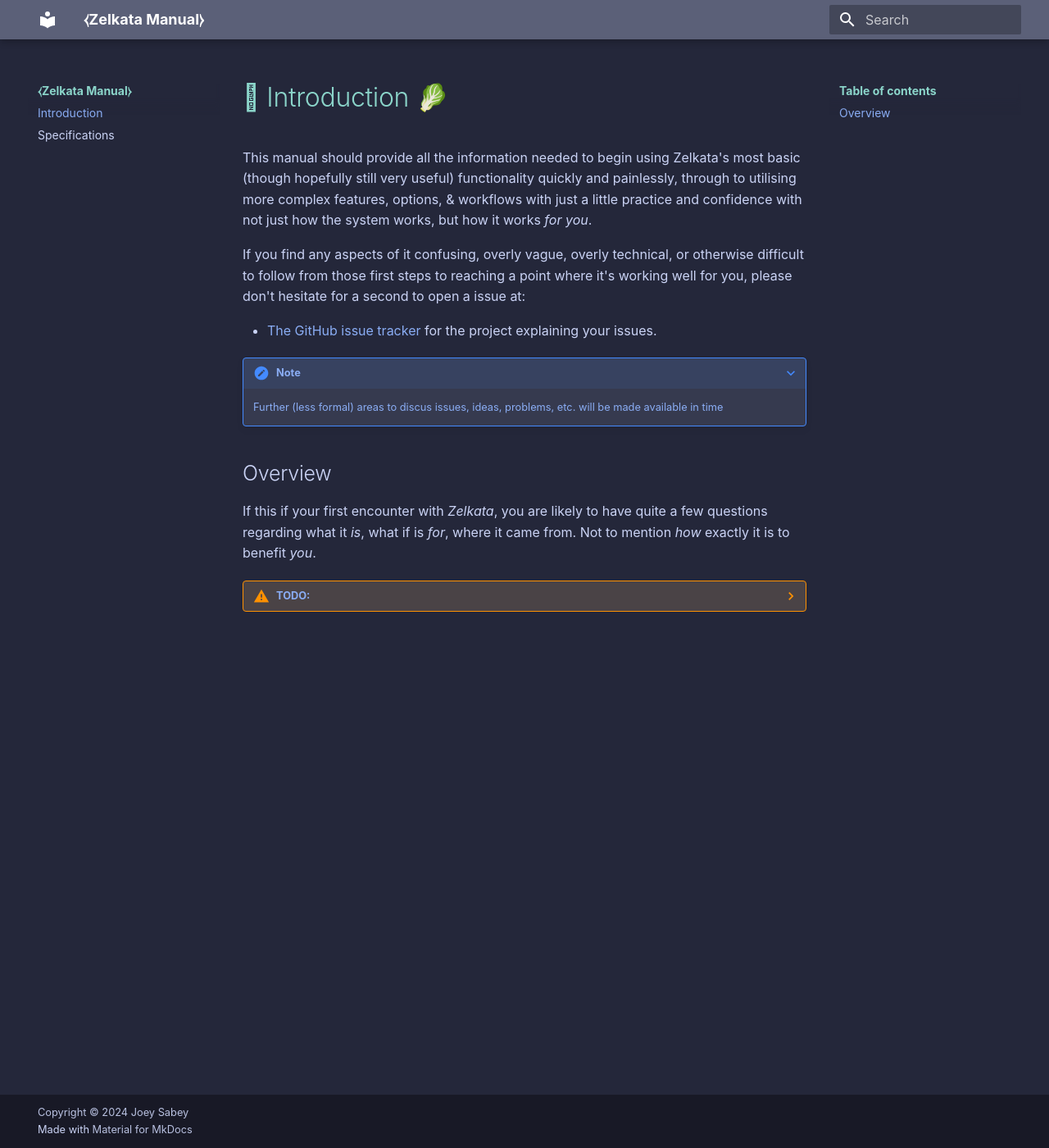
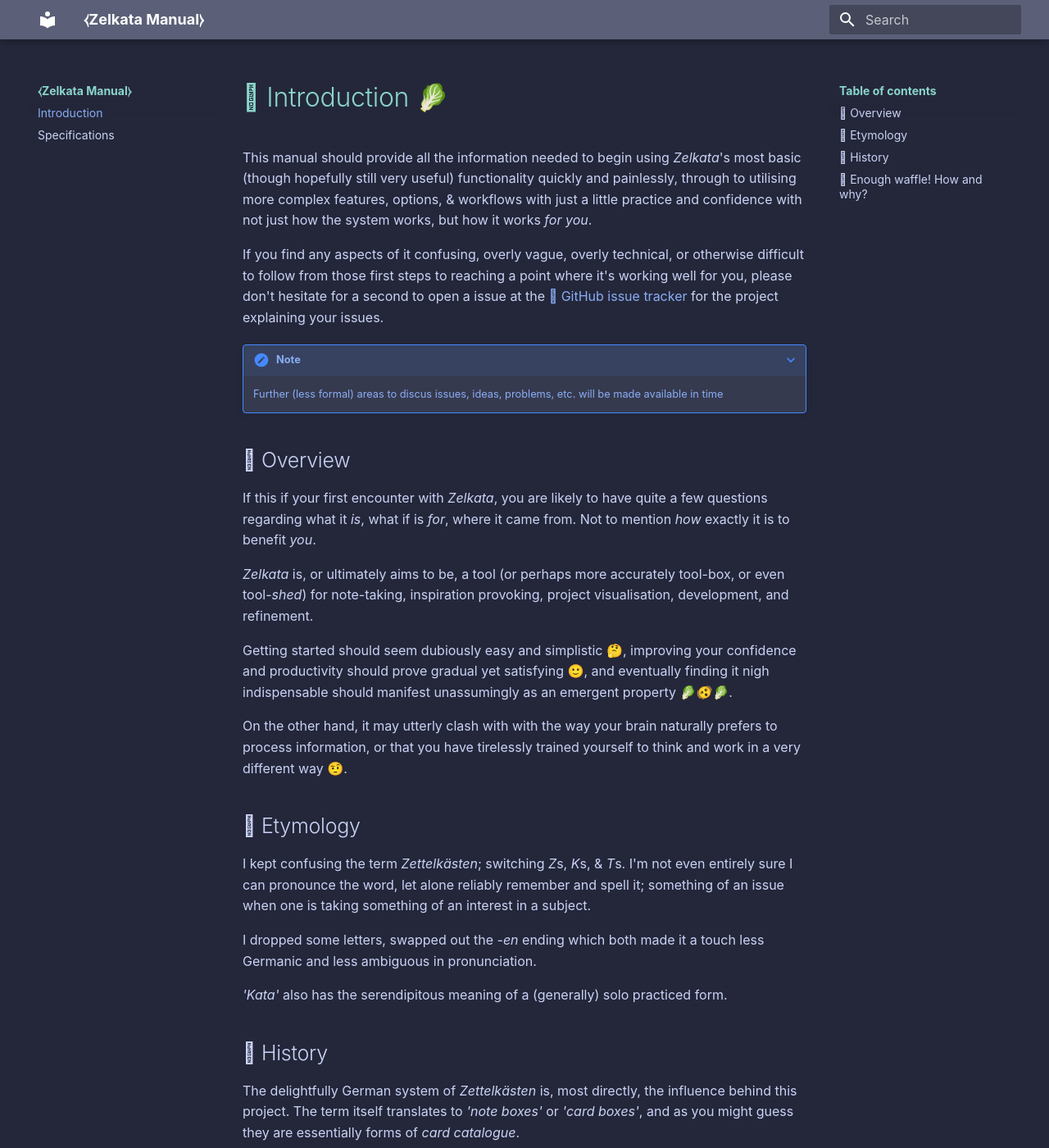
Before and after one commit to Omnikron13/zelkata, an MkDocs documentation site: the page built from docs/index.md, in a window 1280 px wide and 1400 px high. Shown: the whole window at 82% size. Built offline with MkDocs 1.6.1 and Material for MkDocs 9.7.7, drawn with Linux system fonts in a browser that asks for light colours; some web fonts are replaced; some of the changed text lies outside the part shown.

Commit message:
docs: update manual root index.md, draft mostly integrating information from README.md

```diff
--- a/docs/index.md
+++ b/docs/index.md
@@ -1,34 +1,81 @@
 󰭷 Introduction 🥬
 =================
 
-This manual should provide all the information needed to begin using Zelkata's most basic (though hopefully still very
+This manual should provide all the information needed to begin using _Zelkata_'s most basic (though hopefully still very
 useful) functionality quickly and painlessly, through to utilising more complex features, options, & workflows with
 just a little practice and confidence with not just how the system works, but how it works _for you_.
 
 If you find any aspects of it confusing, overly vague, overly technical, or otherwise difficult to follow from those
-first steps to reaching a point where it's working well for you, please don't hesitate for a second to open a issue at:
-
- - [The GitHub issue tracker](https://github.com/omnikron13/Zelkata/issues/) for the project explaining your issues.
+first steps to reaching a point where it's working well for you, please don't hesitate for a second to open a issue at
+the
+[ GitHub issue tracker](https://github.com/omnikron13/Zelkata/issues/)
+for the project explaining your issues.
 
 ???+ note
      Further (less formal) areas to discus issues, ideas, problems, etc. will be made available in time
 
 
-## Overview
+## 󰭶 Overview
 
 If this if your first encounter with _Zelkata_, you are likely to have quite a few questions regarding what it _is_,
 what if is _for_, where it came from. Not to mention _how_ exactly it is to benefit _you_.
 
-??? warning "TODO:"
-    List out the basic history of _Zettelkasten_, card catalogues, etc. (in brief, referencing out details).
-    Note the emphasis on capturing small & atomic pieces of information you have learned, passing thoughts & ideas, etc.
-    Briefly compare the notably different methodology between more traditional hierarchical note taking, vs. the
-    seemingly chaotic & disorganised methods such as Zettelkasten.
-    Spring the twist that these seemingly disjoined short notes are annotated with simple tags, creating a web of
-    information that can be reviewed and collated in remarkably flexible ways.
-    Note that this does not, however necessarily line up well with the diversity of human brains, and the way
-    they have developed experience and confidence in working; it is not necessarily a system for everyone.
+_Zelkata_ is, or ultimately aims to be, a tool (or perhaps more accurately tool-box, or even tool-_shed_) for
+note-taking, inspiration provoking, project visualisation, development, and refinement.
 
-    (Potentially draw paralleles to how the human brain and it's thought processes often work more by association
-    and concetps which my not be as apparent working with more rigid top-down or bottom-up data. This should
-    probably be mosty elaborated in follwoing sub-seactions/headedings below the top-level bultted list.)
+Getting started should seem dubiously easy and simplistic 🤔, improving your confidence and productivity should prove
+gradual yet satisfying 🙂‍, and eventually finding it nigh indispensable should manifest unassumingly as an
+emergent property 🥬🫨🥬.
+
+On the other hand, it may utterly clash with with the way your brain naturally prefers to process information, or that
+ you have tirelessly trained yourself to think and work in a very different way 🤨.
+
+
+## 󰿀 Etymology
+
+I kept confusing the term _Zettelkästen_; switching *Z*s, *K*s, & *T*s.
+I'm not even entirely sure I can pronounce the word, let alone reliably remember and spell it; something of an issue
+when one is taking something of an interest in a subject.
+
+I dropped some letters, swapped out the _-en_ ending which both made it a touch less Germanic and less ambiguous in
+pronunciation.
+
+_'Kata'_ also has the serendipitous meaning of a (generally) solo practiced form.
+
+
+## 󰭰 History
+
+The delightfully German system of _Zettelkästen_ is, most directly, the influence behind this project.
+The term itself translates to _'note boxes'_ or _'card boxes'_, and as you might guess they are essentially forms of
+_card catalogue_.
+
+Many may doggedly defend a favoured 'inventor' of these systems, though they have a long and rich history across the
+world, varying by one degree or another depending on their precise purposes.
+
+Specifics aside, the principle of a card catalogue represents a shift from storing & presenting information in a
+_linear_ manner (as in e.g. a book), to employing some manner of _data structure_ (tree, graph, etc.) to allow for more
+flexible access and presentation of information.
+
+The prototypical _Zettelkästen_ system stores information on myriad individual physical cards, which have categories
+associated with them, creating a web or graph of information that can be explored in a non-linear manner.
+This structure bears similarity to how the brain stores and retrieves information, and so can be a very effective
+extension of one's own memory and thought processes if used effectively.
+
+Effective use is made many times easier by the use of a computer based system to manage the creation, storage,
+categorisation, and retrieval of notes.
+This is where _Zelkata_ (along with a number of other available systems) comes in, aiming to provide a set of flexible
+and extensible tools to manage and curate a digital _Zettelkästen_ type system of your own.
+
+
+## 󰭷 Enough waffle! How and why?
+
+You write many short, specific _󱟗 notes_, each about a single thing.
+
+You add _ tags_ to the notes to sort and categorise them.
+
+The software does the rest, combining related notes together for you, providing both overviews of specific subjects,
+categories, projects, etc. for you, but also allows you to explore relations that you may very well not have considered
+when you were making the notes.
+
+There is, of course, somewhat more to it than that (or will be, though don't worry; mostly more for the _system_,
+not _too_ much more for you).
```
